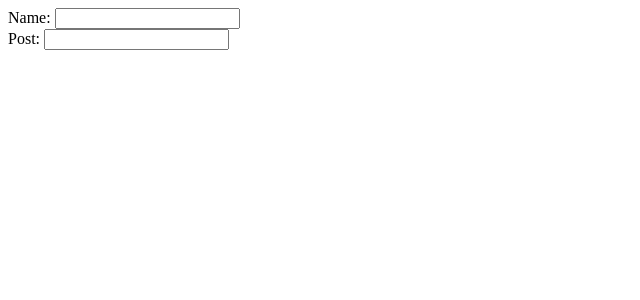
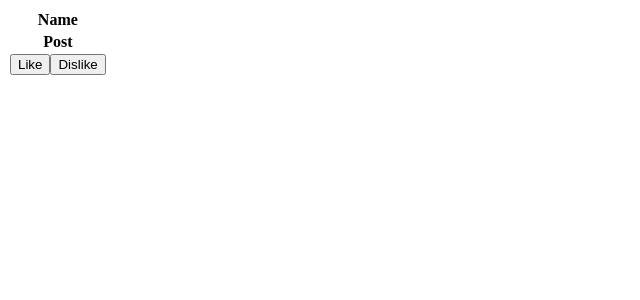
Before and after one commit to mrjagerr/SocialFeed, a React (Create React App) app: page / in a window 1280 px wide. Shown: the top 300 px of the page, without its empty margins (0-640 px from the left). Built offline with nearby package versions, Linux system fonts and the light colour scheme.

Commit message:
Addition of first two components

```diff
--- a/src/App.js
+++ b/src/App.js
@@ -9,19 +9,19 @@ function App() {
 
 
   return (
-    <div >
-       <form>
-        <label for='name'>Name: </label>
-        <input type='text' id='name'></input><br></br>
-        <label for= 'post'> Post: </label>
-        <input type='text' id='post'></input>
-       </form>
-
-
-
-
+    <div>
+      <table>
+        <tr>
+          <th>Name</th>
+        </tr>
+        <tr>
+          <th>Post</th>
+        </tr>
+        <button>Like</button><button>Dislike</button>
+      </table>
 
     </div>
+
   );
 }
 
```
Also changed, not shown: Components/DisplayPost/DisplayPost.jsx (added, +19 -0 lines), Components/Post/Post.jsx (added).
